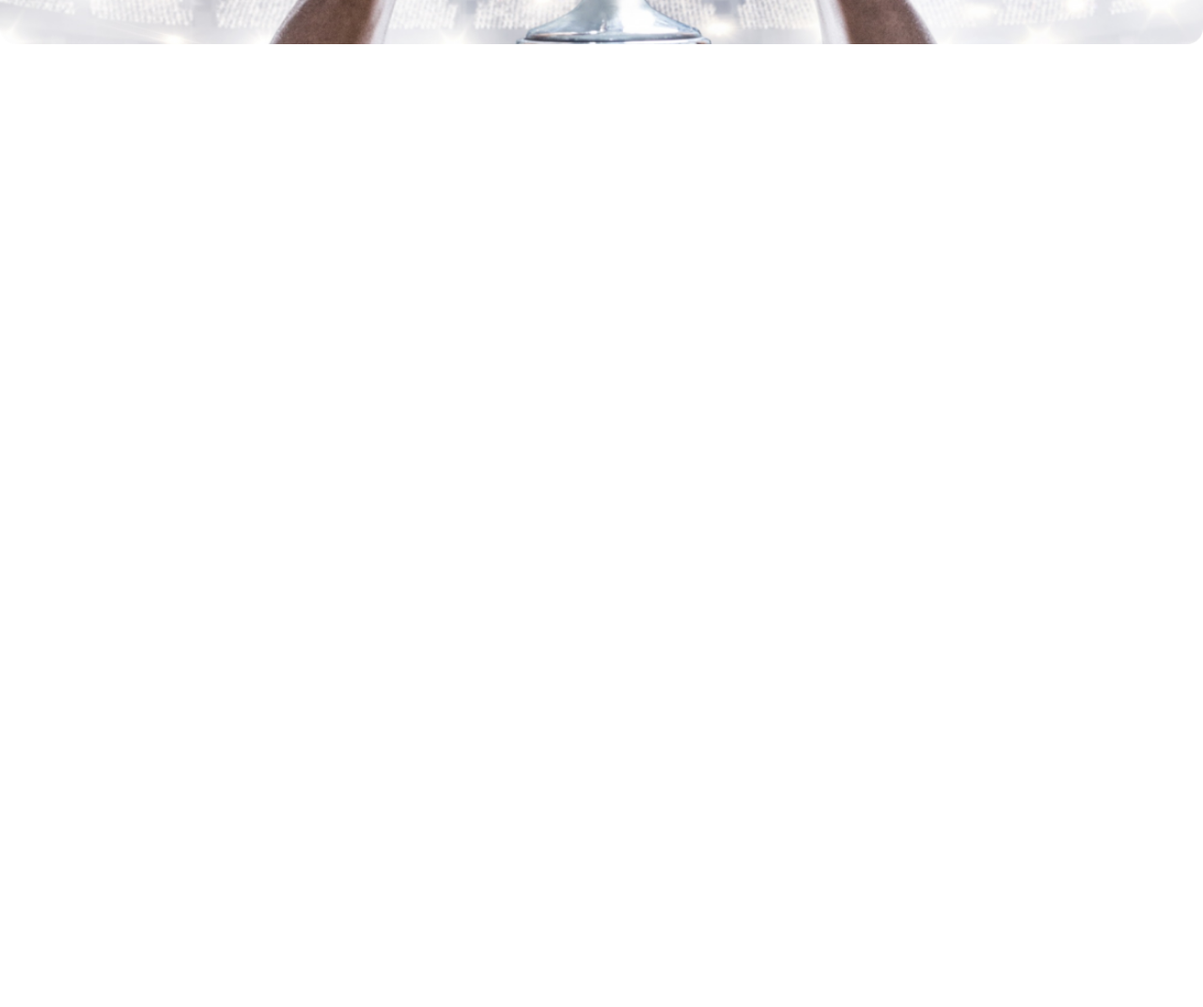
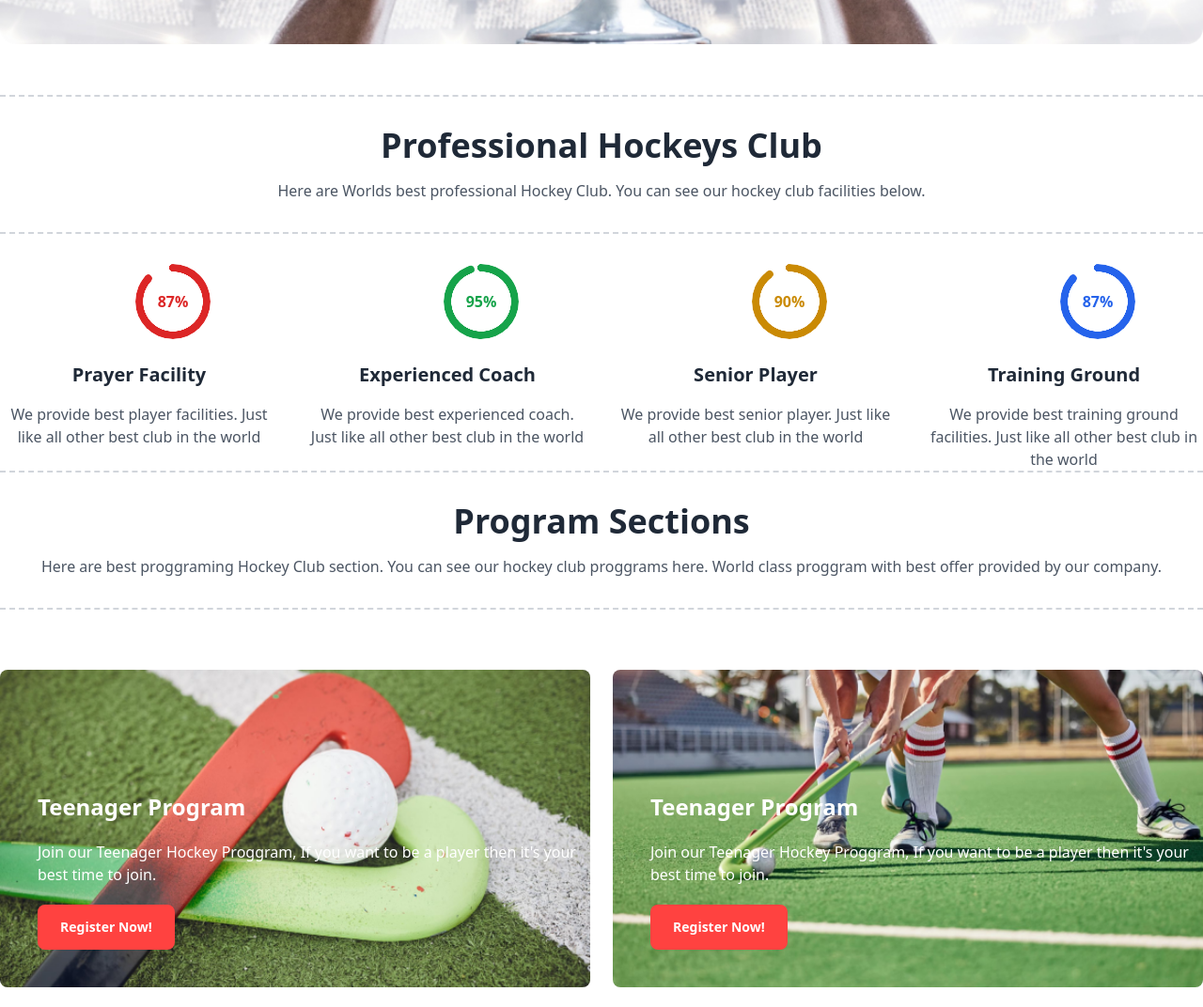
Before and after one commit to Mafuj-926/hockey-web, a plain HTML site: page index.html in a window 1280 px wide. Shown: the part 719-1791 px from the top of the page at 94% size. Before the commit the page ends 800 px from the top, so only its background shows below. Drawn offline with nearby package versions, Linux system fonts and the light colour scheme.

Commit message:
Added Proggram Section

```diff
--- a/index.html
+++ b/index.html
@@ -80,6 +80,74 @@
               </div>
         </div>
     </header>
+    <main class="container mx-auto">
+        <!-- profesional hockey club section -->
+        <section class="mt-12">
+            <div class="border-dashed border-t-2 border-b-2 border-gray-300 m-6 lg:m-0 py-8">
+            <h1 class="text-xl lg:text-4xl font-extrabold text-center">Professional Hockeys Club</h1>
+            <p class="text-gray-600 mt-4 text-center">Here are Worlds best professional Hockey Club. You can see our hockey club facilities below.</p>
+            </div>
+            <div class="lg:flex lg:gap-8 m-20 lg:m-0">
+                <div class="lg:flex-1 mt-8 lg:w-64">
+                    <div class="radial-progress bg-white text-red-600 font-extrabold ml-24 lg:ml-36" style="--value:87;" role="progressbar">87%</div>
+                    <h3 class="mt-6 mb-4 text-xl font-semibold text-center">Prayer Facility</h3>
+                    <p class="text-gray-600 text-center">We provide best player facilities. Just like all other best club in the world</p>
+                </div>
+                <div class="lg:flex-1 mt-8 lg:w-64">
+                    <div class="radial-progress bg-white text-green-600 font-extrabold ml-24 lg:ml-36" style="--value:95;" role="progressbar">95%</div>
+                    <h3 class="mt-6 mb-4 text-xl font-semibold text-center">Experienced Coach</h3>
+                    <p class="text-gray-600 text-center">We provide best experienced coach. Just like all other best club in the world</p>
+                </div>
+                <div class="lg:flex-1 mt-8 lg:w-64">
+                    <div class="radial-progress bg-white text-yellow-600 font-extrabold ml-24 lg:ml-36" style="--value:90;" role="progressbar">90%</div>
+                    <h3 class="mt-6 mb-4 text-xl font-semibold text-center">Senior Player</h3>
+                    <p class="text-gray-600 text-center">We provide best senior player. Just like all other best club in the world</p>
+                </div>
+                <div class="lg:flex-1 mt-8 lg:w-64">
+                    <div class="radial-progress bg-white text-blue-600 font-extrabold ml-24 lg:ml-36" style="--value:87;" role="progressbar">87%</div>
+                    <h3 class="mt-6 mb-4 text-xl font-semibold text-center">Training Ground</h3>
+                    <p class="text-gray-600 text-center">We provide best training ground facilities. Just like all other best club in the world</p>
+                </div>
+            </div>
+        </section>
+        <!-- Proggram Section -->
+        <section class="mt-16 m-6 lg:m-0">
+            <div class="border-dashed border-t-2 border-b-2 border-gray-300 m-6 lg:m-0 py-8">
+                <h1 class="text-xl lg:text-4xl font-extrabold text-center">Program Sections</h1>
+                <p class="text-gray-600 mt-4 text-center">Here are best proggraming Hockey Club section. You can see our hockey club proggrams here. World class proggram with best offer provided by our company.</p>
+            </div>
+            <div class="lg:flex gap-6 mt-16">
+                <div class="hero h-60 lg:h-[338px] rounded-lg mb-6 lg:mb-0 relative" style="background-image: url(Images/2.png);">
+                    <div class="hero-content mt-24 ">
+                      <div class="w-auto absolute bottom-10 left-10">
+                        <h1 class="mb-5 text-2xl text-white font-extrabold">Teenager Program</h1>
+                        <p class="mb-5 text-white">Join our Teenager Hockey Proggram, If you want to be a player then it's your best time to join.</p>
+                        <button class="btn bg-[#FF4240] text-white border-none rounded-lg px-6 py-3 mr-6 lg:mr-0">Register Now!</button>
+                      </div>
+                    </div>
+                  </div>
+                <div class="hero h-60 lg:h-[338px] rounded-lg relative" style="background-image: url(Images/3.png);">
+                    <div class="hero-content mt-24 ">
+                      <div class="w-auto absolute bottom-10 left-10">
+                        <h1 class="mb-5 text-2xl text-white font-extrabold">Teenager Program</h1>
+                        <p class="mb-5 text-white">Join our Teenager Hockey Proggram, If you want to be a player then it's your best time to join.</p>
+                        <button class="btn bg-[#FF4240] text-white border-none rounded-lg px-6 py-3 mr-6 lg:mr-0">Register Now!</button>
+                      </div>
+                    </div>
+                  </div>
+            </div>
+            <div class="hero h-60 lg:h-[450px] mt-6 rounded-lg relative" style="background-image: url(Images/4.png);">
+                <div class="hero-content ">
+                  <div class="w-auto absolute bottom-10 left-10">
+                    <h1 class="mb-5 text-2xl text-white font-extrabold">Teenager Program</h1>
+                    <p class="mb-5 text-white">Join our Teenager Hockey Proggram, If you want to be a player then it's your best time to join.</p>
+                    <button class="btn bg-[#FF4240] text-white border-none rounded-lg px-6 py-3 mr-6 lg:mr-0">Register Now!</button>
+                  </div>
+                </div>
+              </div>
+        </section>
+
+    </main>
 
 </body>
 </html>
```
